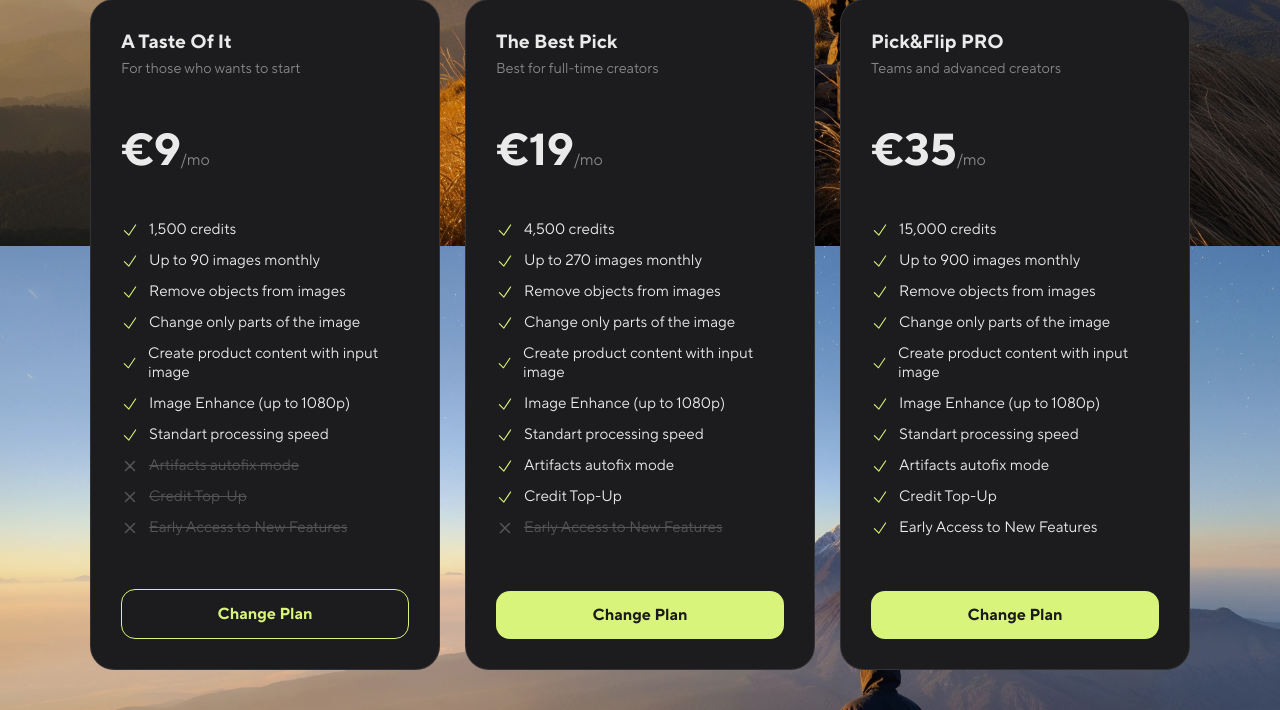
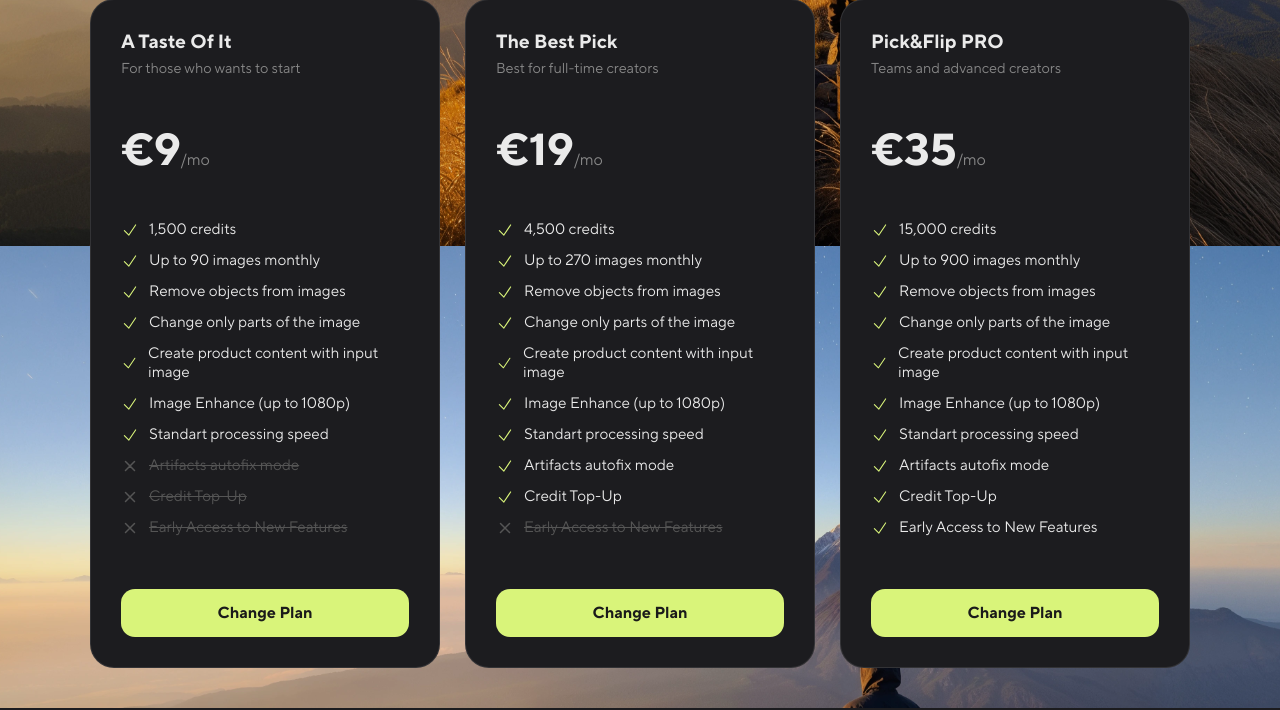
Before and after one commit to labprototypes/render-direct-project, a Flask app: page /billing in a window 1280 px wide. Shown: the part 554-1264 px from the top of the page. Run offline with Flask 3, Linux system fonts and the light colour scheme; the visitor is signed in with stand-in values (Sample User, id 1).

Commit message:
Update billing.html

```diff
--- a/templates/billing.html
+++ b/templates/billing.html
@@ -59,7 +59,10 @@
             {% if current_user.current_plan == 'taste' %}
                 <button class="btn-disabled">Your Current Plan</button>
             {% else %}
-                <form action="{{ url_for('create_portal_session') }}" method="POST"><button type="submit" class="btn btn-secondary">Change Plan</button></form>
+                <form action="{{ url_for('create_portal_session') }}" method="POST">
+                    {# FIX: Removed 'btn-secondary' to make the button style consistent #}
+                    <button type="submit" class="btn">Change Plan</button>
+                </form>
             {% endif %}
         </div>
 
```
